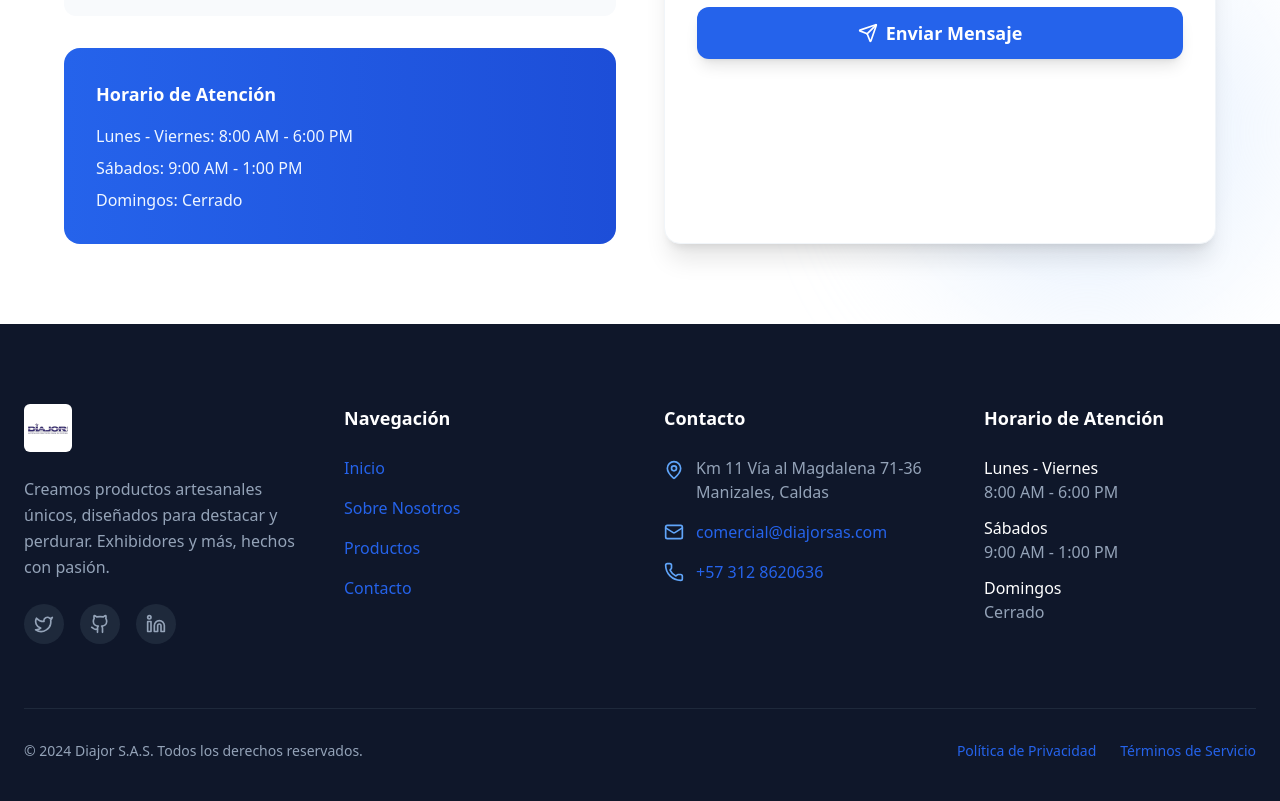
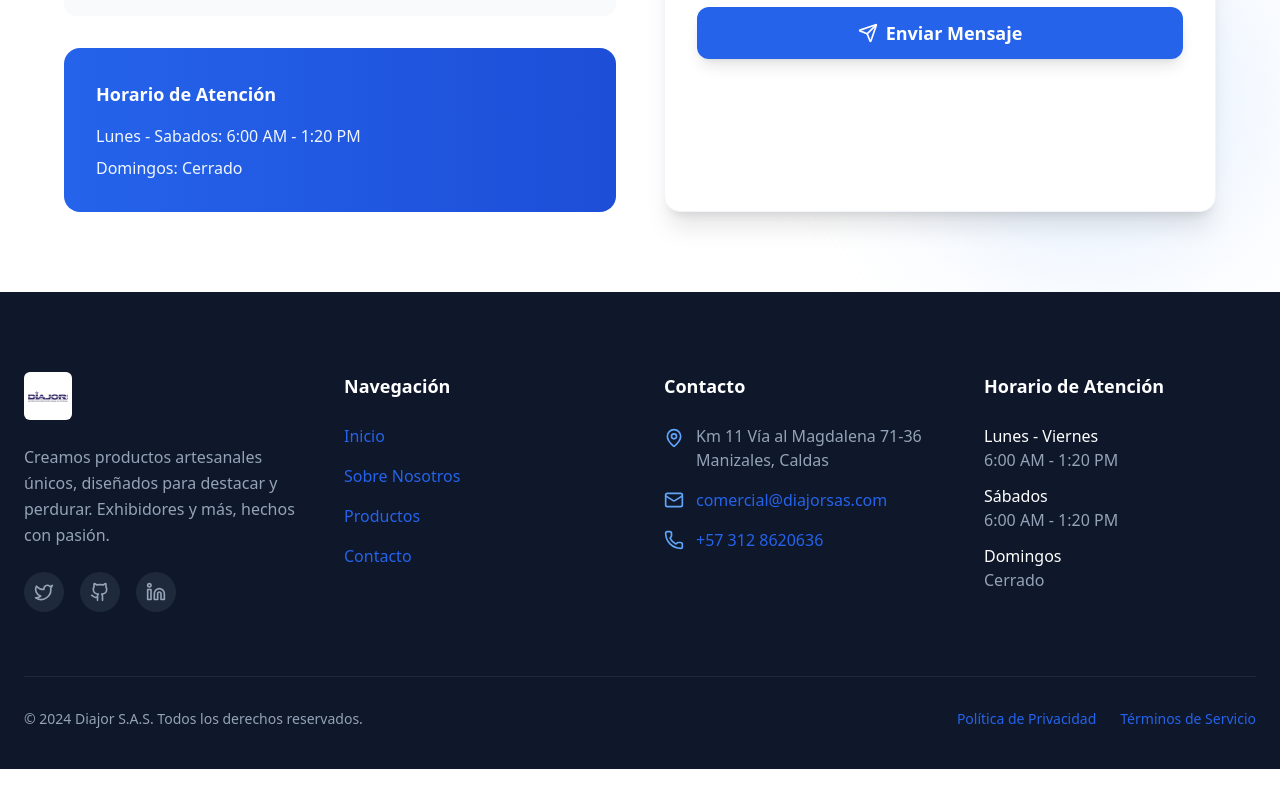
Before and after one commit to oscar-pro/Sitio-web-empresarial, a React (Vite) app: page /contacto in a window 1280 px wide. Shown: the part 900-1701 px from the top of the page. After the commit the page ends 1669 px from the top, so only its background shows below. Built offline with nearby package versions, Linux system fonts and the light colour scheme.

Commit message:
Completado falta backend

```diff
--- a/src/components/Contact.jsx
+++ b/src/components/Contact.jsx
@@ -251,8 +251,7 @@ const Contact = () => {
                         >
                             <h4 className="font-bold text-lg mb-4">Horario de Atención</h4>
                             <div className="space-y-2 text-primary-50">
-                                <p>Lunes - Viernes: 8:00 AM - 6:00 PM</p>
-                                <p>Sábados: 9:00 AM - 1:00 PM</p>
+                                <p>Lunes - Sabados: 6:00 AM - 1:20 PM</p>
                                 <p>Domingos: Cerrado</p>
                             </div>
                         </motion.div>
--- a/src/components/Footer.jsx
+++ b/src/components/Footer.jsx
@@ -129,11 +129,11 @@ const Footer = () => {
                         <ul className="space-y-3 text-slate-400">
                             <li>
                                 <span className="text-white font-medium">Lunes - Viernes</span><br />
-                                8:00 AM - 6:00 PM
+                                6:00 AM - 1:20 PM
                             </li>
                             <li>
                                 <span className="text-white font-medium">Sábados</span><br />
-                                9:00 AM - 1:00 PM
+                                6:00 AM - 1:20 PM
                             </li>
                             <li>
                                 <span className="text-white font-medium">Domingos</span><br />
```
Also changed, not shown: 1 other file (tests, documents, lock files or other folders).
